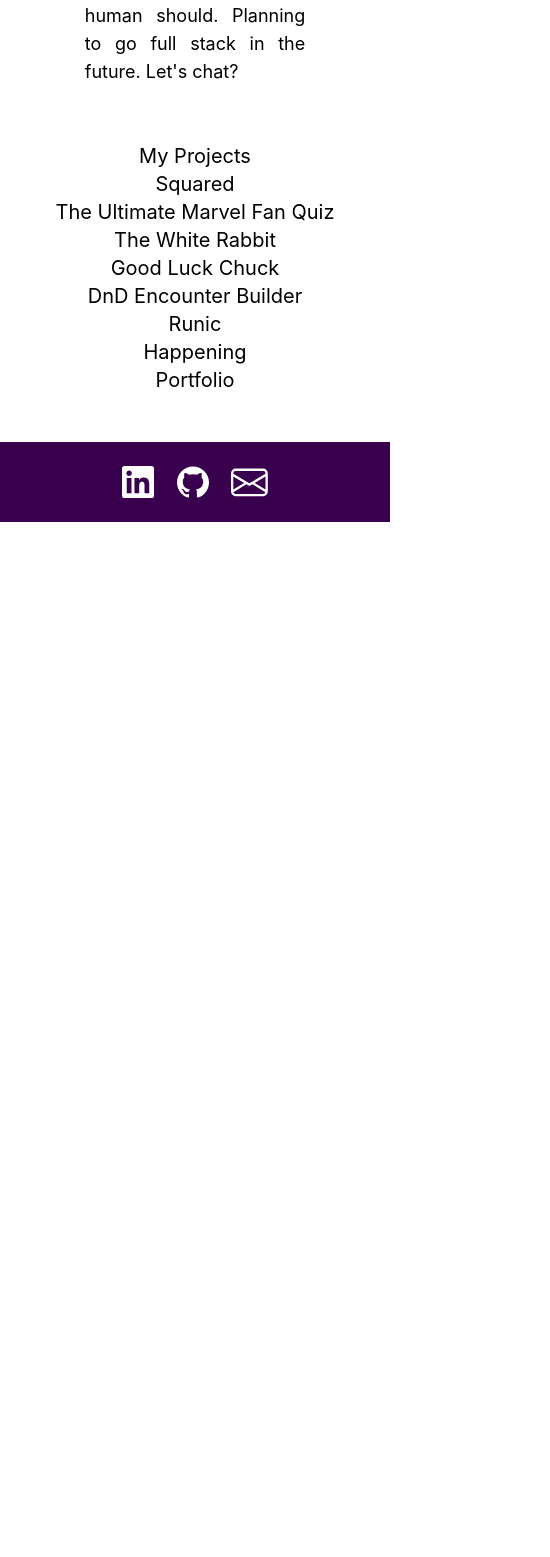
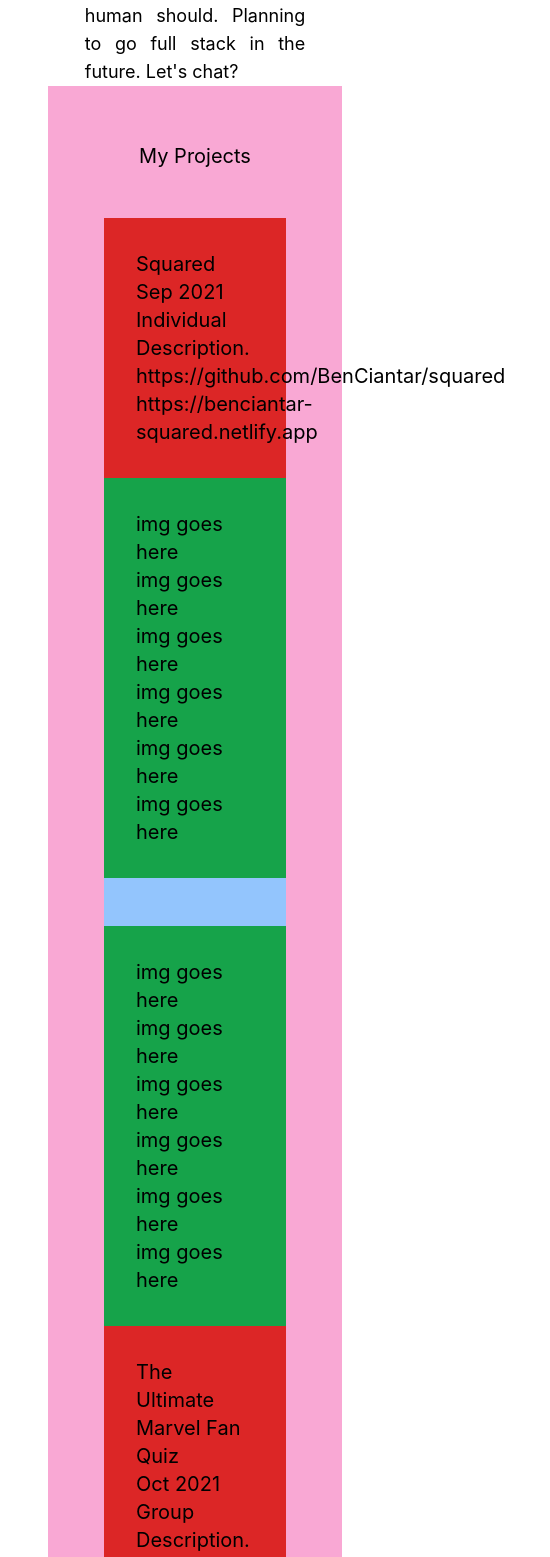
Before and after one commit to BenCiantar/portfolio, a React (Create React App) app: page / in a window 390 px wide. Shown: the part 434-1991 px from the top of the page, 550 px wide, since content can reach past the window. Before the commit the page ends 956 px from the top, so only its background shows below. Built offline with nearby package versions, Linux system fonts and the light colour scheme.

Commit message:
Set up responsive alternating project layouts

```diff
--- a/public/data/projectData.json
+++ b/public/data/projectData.json
@@ -2,6 +2,7 @@
   {
     "name": "Squared",
     "date": "Sep 2021",
+    "type": "Individual",
     "about": "Description.",
     "desktopImg": "img",
     "mobileImg": "img",
@@ -12,6 +13,7 @@
   {
     "name": "The Ultimate Marvel Fan Quiz",
     "date": "Oct 2021",
+    "type": "Group",
     "about": "Description.",
     "desktopImg": "img",
     "mobileImg": "img",
@@ -22,6 +24,7 @@
   {
     "name": "The White Rabbit",
     "date": "Oct 2021",
+    "type": "Group",
     "about": "Description.",
     "desktopImg": "img",
     "mobileImg": "img",
@@ -32,6 +35,7 @@
   {
     "name": "Good Luck Chuck",
     "date": "Nov 2021",
+    "type": "Group",
     "about": "Description.",
     "desktopImg": "img",
     "mobileImg": "img",
@@ -42,6 +46,7 @@
   {
     "name": "DnD Encounter Builder",
     "date": "Jan 2022",
+    "type": "Individual",
     "about": "Description.",
     "desktopImg": "img",
     "mobileImg": "img",
@@ -52,6 +57,7 @@
   {
     "name": "Runic",
     "date": "Mar 2022",
+    "type": "Individual",
     "about": "Description.",
     "desktopImg": "img",
     "mobileImg": "img",
@@ -62,6 +68,7 @@
   {
     "name": "Happening",
     "date": "Apr 2022",
+    "type": "Group",
     "about": "Description.",
     "desktopImg": "img",
     "mobileImg": "img",
@@ -72,6 +79,7 @@
   {
     "name": "Portfolio",
     "date": "May 2022",
+    "type": "Individual",
     "about": "Description.",
     "desktopImg": "img",
     "mobileImg": "img",
--- a/src/components/Projects/Projects.jsx
+++ b/src/components/Projects/Projects.jsx
@@ -12,17 +12,56 @@ const Projects = () => {
     setProjects(await allProjects.json());
   };
 
-  const rows = projects.map((project, i) => (
-    <article key={'project' + i}>
-      <p>{project.name}</p>
-      <p>{project.type}</p>
-    </article>
-  ));
+  const rows = projects.map((project, i) => {
+    if (i % 2 === 0) {
+      return (
+        <article key={'project' + i} className="w-full h-fit bg-purple-200 mb-12 flex flex-col justify-between items-center lg:flex-row" >
+          <section className="w-full h-1/2 p-8 bg-red-600 lg:w-1/2 lg:h-full">
+            <p>{project.name}</p>
+            <p>{project.date}</p>
+            <p>{project.type}</p>
+            <p>{project.about}</p>
+            <p>{project.githubUrl}</p>
+            <p>{project.liveUrl}</p>
+          </section>
+          <section className="w-full h-1/2 p-8 bg-green-600 lg:w-1/2 lg:h-full">
+            <p>img goes here</p>
+            <p>img goes here</p>
+            <p>img goes here</p>
+            <p>img goes here</p>
+            <p>img goes here</p>
+            <p>img goes here</p>
+          </section>
+        </article>
+      )
+    } else {
+      return (
+        <article key={'project' + i} className="w-full h-fit bg-purple-200 mb-12 flex flex-col justify-between items-center lg:flex-row" >
+          <section className="w-full h-1/2 p-8 bg-green-600 lg:w-1/2 lg:h-full">
+            <p>img goes here</p>
+            <p>img goes here</p>
+            <p>img goes here</p>
+            <p>img goes here</p>
+            <p>img goes here</p>
+            <p>img goes here</p>
+          </section>
+          <section className="w-full h-1/2 p-8 bg-red-600 lg:w-1/2 lg:h-full">
+          <p>{project.name}</p>
+            <p>{project.date}</p>
+            <p>{project.type}</p>
+            <p>{project.about}</p>
+            <p>{project.githubUrl}</p>
+            <p>{project.liveUrl}</p>
+          </section>
+        </article>
+      )
+    }
+});
 
   return (
-    <section className="w-full h-fit pt-14 text-xl flex flex-col justify-evenly items-center">
+    <section className="w-full h-fit pt-14 pl-14 pr-14 bg-pink-300 text-xl flex flex-col justify-evenly items-center">
       <h2>My Projects</h2>
-      <div className="w-full h-fit flex flex-col justify-evenly items-center">
+      <div className="w-full h-fit bg-blue-300 mt-12 flex flex-col justify-evenly items-center">
         {rows}
       </div>
     </section>
```
